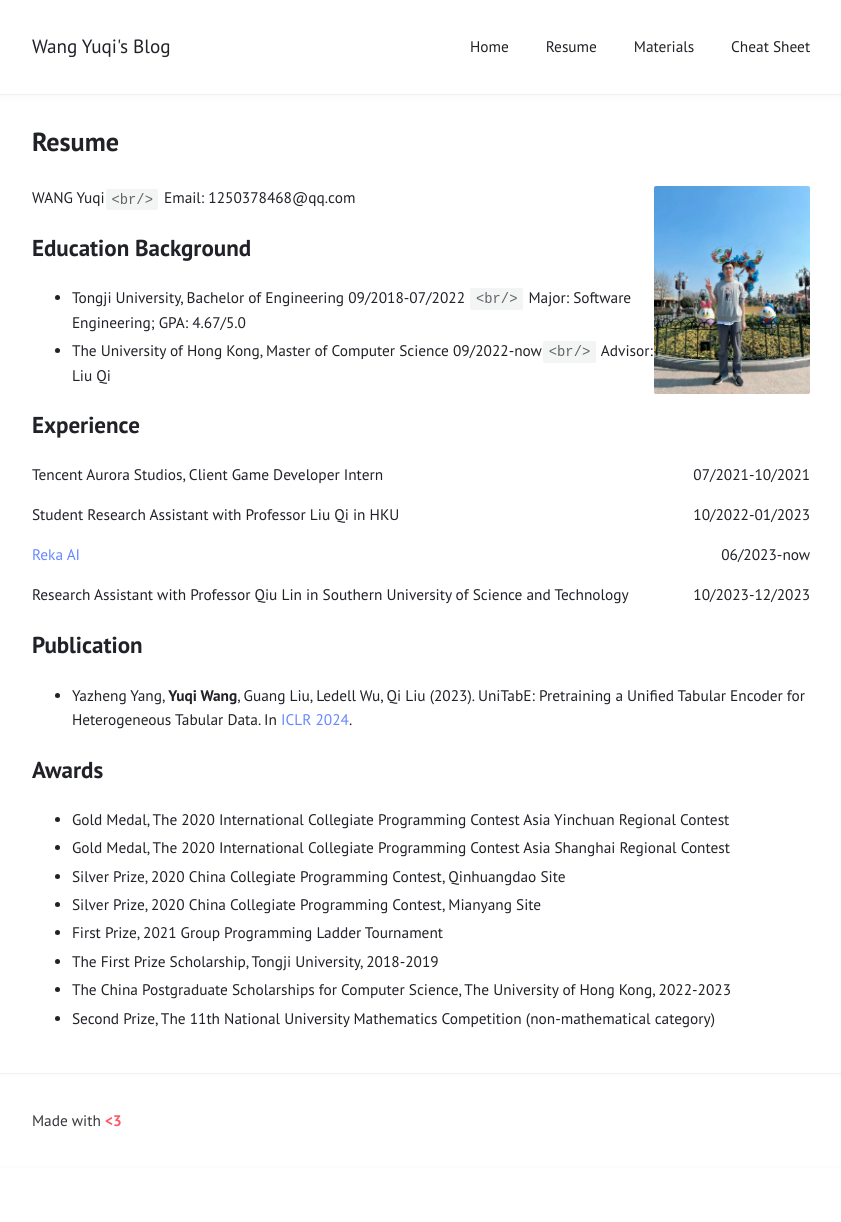
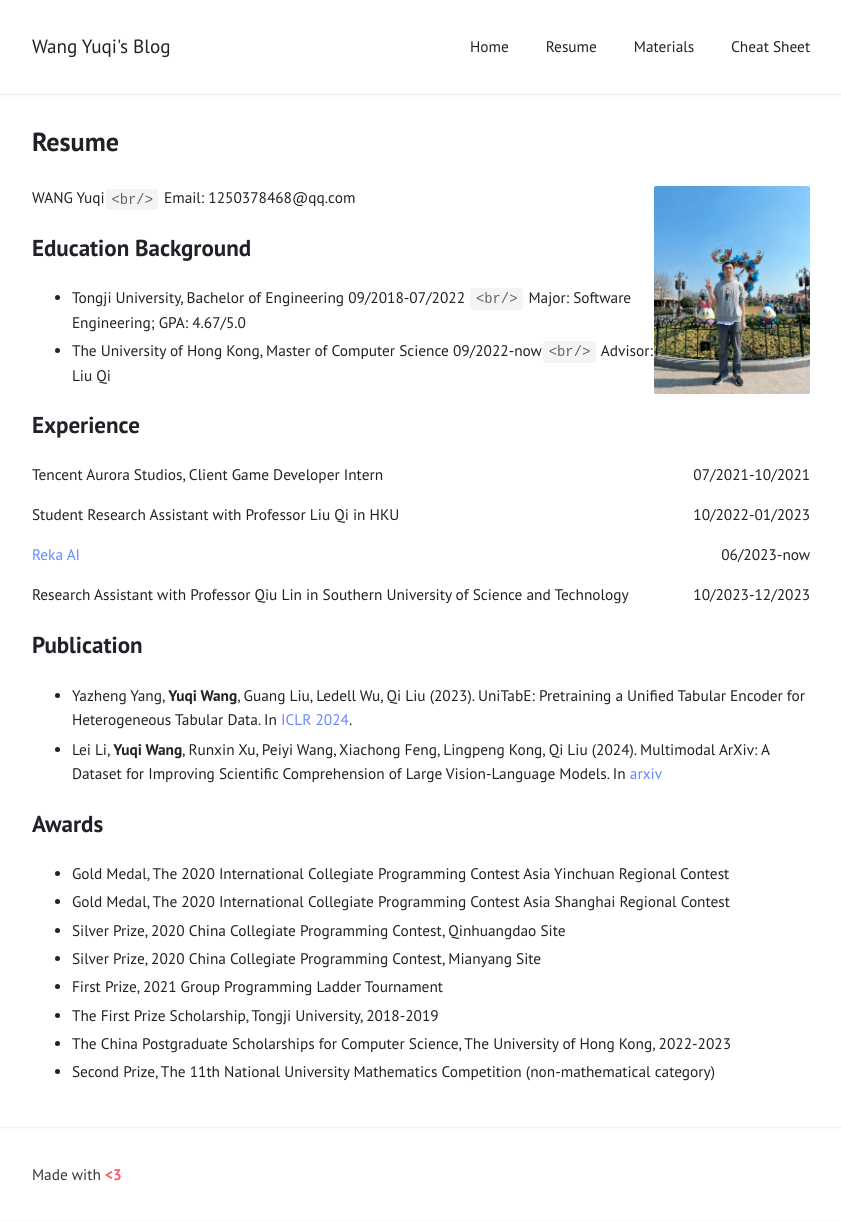
Before and after one commit to bugggggggg/bugggggggg.github.io, a Jekyll site: the page built from Resume.md, in a window 1280 px wide. Shown: the whole page, without its empty margins (219-1060 px from the left). Built offline with Jekyll 4.4.1, drawn with Linux system fonts in a browser that asks for light colours; before the commit the page ends 1168 px from its top, so only the background shows below that.

Commit message:
add mm-arxiv

```diff
--- a/Resume.md
+++ b/Resume.md
@@ -48,6 +48,7 @@ Email: 1250378468@qq.com
 ## Publication
 
 - Yazheng Yang, **Yuqi Wang**, Guang Liu, Ledell Wu, Qi Liu (2023). UniTabE: Pretraining a Unified Tabular Encoder for Heterogeneous Tabular Data. In [ICLR 2024](https://arxiv.org/abs/2307.09249).
+- Lei Li, **Yuqi Wang**, Runxin Xu, Peiyi Wang, Xiachong Feng, Lingpeng Kong, Qi Liu (2024). Multimodal ArXiv: A Dataset for Improving Scientific Comprehension of Large Vision-Language Models. In [arxiv](https://arxiv.org/abs/2403.00231)
 
 ## Awards
 
```
Also changed, not shown: _posts/2024-01-24-overview-paper.md (+1 -0 lines).
